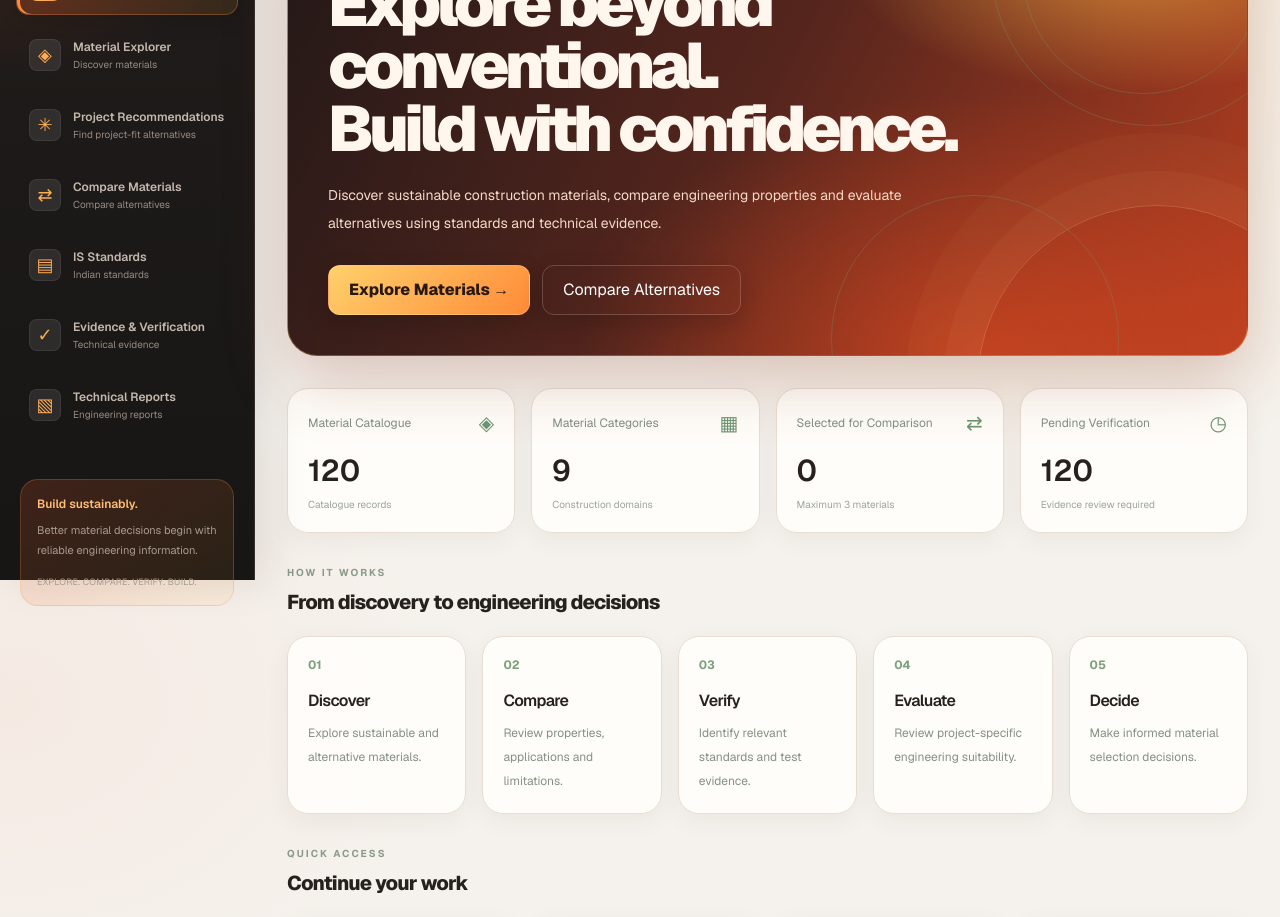
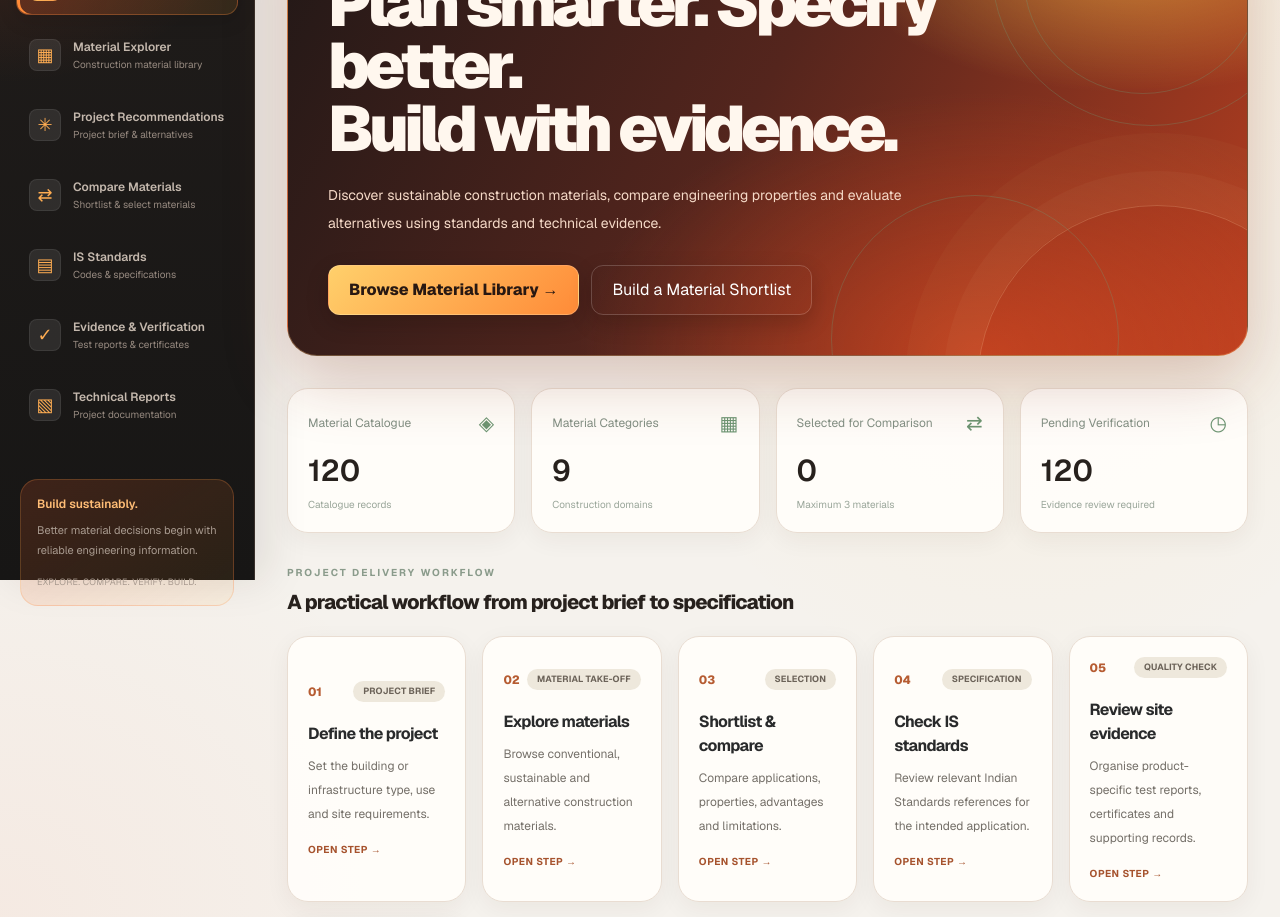
Before and after one commit to atharvdubey2609-debug/sustainai, a Next.js app: page / in a window 1280 px wide. Shown: the part 220-1137 px from the top of the page. Built offline with nearby package versions, Linux system fonts and the light colour scheme.

Commit message:
Reshape SustainAI around construction project workflow

```diff
--- a/app/page.tsx
+++ b/app/page.tsx
@@ -27,21 +27,21 @@ const navigation: {
   icon: string;
   description: string;
 }[] = [
-  { name: "Overview", icon: "◫", description: "Dashboard" },
-  { name: "Material Explorer", icon: "◈", description: "Discover materials" },
+  { name: "Overview", icon: "⌂", description: "Project dashboard" },
+  { name: "Material Explorer", icon: "▦", description: "Construction material library" },
   {
     name: "Project Recommendations",
     icon: "✳",
-    description: "Find project-fit alternatives",
+    description: "Project brief & alternatives",
   },
-  { name: "Compare Materials", icon: "⇄", description: "Compare alternatives" },
-  { name: "IS Standards", icon: "▤", description: "Indian standards" },
+  { name: "Compare Materials", icon: "⇄", description: "Shortlist & select materials" },
+  { name: "IS Standards", icon: "▤", description: "Codes & specifications" },
   {
     name: "Evidence & Verification",
     icon: "✓",
-    description: "Technical evidence",
+    description: "Test reports & certificates",
   },
-  { name: "Technical Reports", icon: "▧", description: "Engineering reports" },
+  { name: "Technical Reports", icon: "▧", description: "Project documentation" },
 ];
 
 function propertyText(value: unknown): string {
@@ -372,7 +372,7 @@ export default function Home() {
 
           <div className="px-4 py-6">
             <p className="mb-3 px-3 text-[10px] font-bold tracking-[2px] text-[#9aa69a]">
-              WORKSPACE
+              PROJECT WORKFLOW
             </p>
 
             <nav className="space-y-1">
@@ -427,7 +427,7 @@ export default function Home() {
             <div className="flex flex-wrap items-center justify-between gap-4">
               <div>
                 <p className="text-[10px] font-semibold tracking-[2px] text-[#94a092]">
-                  SUSTAINABLE CONSTRUCTION INTELLIGENCE
+                  CONSTRUCTION MATERIALS & PROJECT PLANNING
                 </p>
 
                 <h2 className="mt-1 text-lg font-semibold">{active}</h2>
@@ -435,7 +435,7 @@ export default function Home() {
 
               <div className="flex items-center gap-3">
                 <div className="hidden rounded-full bg-[#edf3e9] px-4 py-2 text-[10px] font-medium text-[#47734f] sm:block">
-                  Engineering Decision Support
+                  Construction Project Workspace
                 </div>
 
                 <div className="flex h-9 w-9 items-center justify-center rounded-full bg-[#174c37] text-sm font-semibold text-white">
@@ -470,13 +470,13 @@ export default function Home() {
                 <section className="relative overflow-hidden rounded-3xl bg-[#174c37] p-7 text-white md:p-10">
                   <div className="relative z-10 max-w-2xl">
                     <p className="text-[10px] font-bold tracking-[3px] text-[#b7d3b7]">
-                      WELCOME TO SUSTAINAI
+                      YOUR CONSTRUCTION MATERIAL WORKSPACE
                     </p>
 
                     <h1 className="mt-4 text-3xl font-semibold leading-tight md:text-5xl">
-                      Explore beyond conventional.
+                      Plan smarter. Specify better.
                       <br />
-                      Build with confidence.
+                      Build with evidence.
                     </h1>
 
                     <p className="mt-5 max-w-xl text-sm leading-7 text-[#d2e1d1]">
@@ -491,7 +491,7 @@ export default function Home() {
                         onClick={() => navigateTo("Material Explorer")}
                         className="rounded-xl bg-white px-5 py-3 text-xs font-semibold text-[#174c37] transition hover:bg-[#eaf2e9]"
                       >
-                        Explore Materials →
+                        Browse Material Library →
                       </button>
 
                       <button
@@ -499,7 +499,7 @@ export default function Home() {
                         onClick={() => navigateTo("Compare Materials")}
                         className="rounded-xl border border-[#7eaa8b] px-5 py-3 text-xs font-semibold text-white transition hover:bg-[#286448]"
                       >
-                        Compare Alternatives
+                        Build a Material Shortlist
                       </button>
                     </div>
                   </div>
@@ -563,10 +563,10 @@ export default function Home() {
                 <section>
                   <div className="mb-5">
                     <p className="text-[10px] font-bold tracking-[2px] text-[#8a9b8b]">
-                      HOW IT WORKS
+                      PROJECT DELIVERY WORKFLOW
                     </p>
                     <h2 className="mt-2 text-xl font-semibold">
-                      From discovery to engineering decisions
+                      A practical workflow from project brief to specification
                     </h2>
                   </div>
 
@@ -574,44 +574,61 @@ export default function Home() {
                     {[
                       {
                         number: "01",
-                        title: "Discover",
-                        text: "Explore sustainable and alternative materials.",
+                        title: "Define the project",
+                        text: "Set the building or infrastructure type, use and site requirements.",
+                        section: "Project Recommendations" as Section,
+                        tag: "PROJECT BRIEF",
                       },
                       {
                         number: "02",
-                        title: "Compare",
-                        text: "Review properties, applications and limitations.",
+                        title: "Explore materials",
+                        text: "Browse conventional, sustainable and alternative construction materials.",
+                        section: "Material Explorer" as Section,
+                        tag: "MATERIAL TAKE-OFF",
                       },
                       {
                         number: "03",
-                        title: "Verify",
-                        text: "Identify relevant standards and test evidence.",
+                        title: "Shortlist & compare",
+                        text: "Compare applications, properties, advantages and limitations.",
+                        section: "Compare Materials" as Section,
+                        tag: "SELECTION",
                       },
                       {
                         number: "04",
-                        title: "Evaluate",
-                        text: "Review project-specific engineering suitability.",
+                        title: "Check IS standards",
+                        text: "Review relevant Indian Standards references for the intended application.",
+                        section: "IS Standards" as Section,
+                        tag: "SPECIFICATION",
                       },
                       {
                         number: "05",
-                        title: "Decide",
-                        text: "Make informed material selection decisions.",
+                        title: "Review site evidence",
+                        text: "Organise product-specific test reports, certificates and supporting records.",
+                        section: "Evidence & Verification" as Section,
+                        tag: "QUALITY CHECK",
+                      },
+                      {
+                        number: "06",
+                        title: "Prepare the report",
+                        text: "Compile the material review into a technical project report.",
+                        section: "Technical Reports" as Section,
+                        tag: "DOCUMENTATION",
                       },
                     ].map((step) => (
-                      <div
+                      <button
                         key={step.number}
-                        className="rounded-2xl border border-[#e5e9df] bg-white p-5"
+                        type="button"
+                        onClick={() => navigateTo(step.section)}
+                        className="group rounded-2xl border border-[#ded6ca] bg-[#fffdf8] p-5 text-left transition hover:-translate-y-1 hover:border-[#c47742] hover:shadow-lg"
                       >
-                        <p className="text-xs font-bold text-[#79a17b]">
-                          {step.number}
-                        </p>
-                        <h3 className="mt-4 text-base font-semibold">
-                          {step.title}
-                        </h3>
-                        <p className="mt-2 text-xs leading-6 text-[#849184]">
-                          {step.text}
-                        </p>
-                      </div>
+                        <div className="flex items-center justify-between">
+                          <span className="text-xs font-extrabold text-[#b65c32]">{step.number}</span>
+                          <span className="rounded-full bg-[#eee8dc] px-2.5 py-1 text-[9px] font-bold tracking-wider text-[#6b6258]">{step.tag}</span>
+                        </div>
+                        <h3 className="mt-5 text-base font-bold text-[#292a2b] group-hover:text-[#a84e2a]">{step.title}</h3>
+                        <p className="mt-2 text-xs leading-6 text-[#746f68]">{step.text}</p>
+                        <p className="mt-4 text-[10px] font-bold uppercase tracking-wider text-[#a6532e]">Open step →</p>
+                      </button>
                     ))}
                   </div>
                 </section>
```
